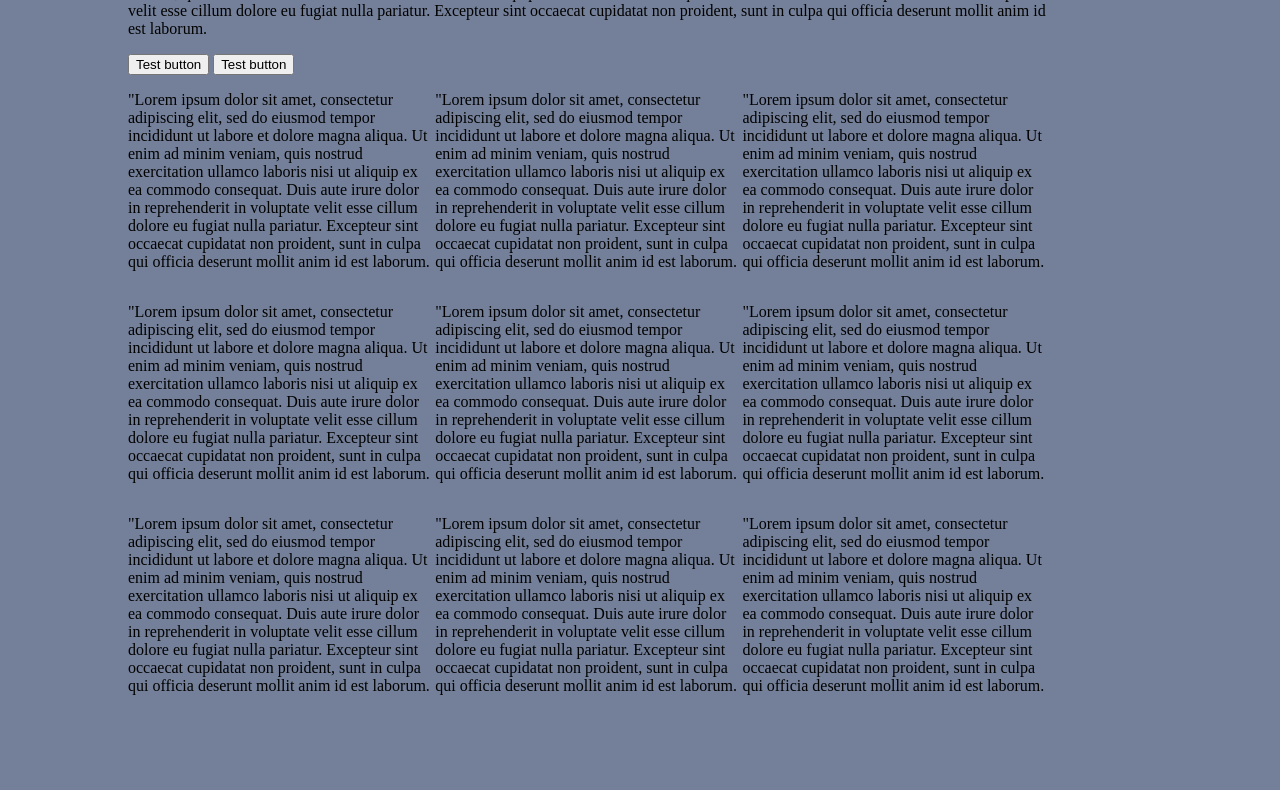
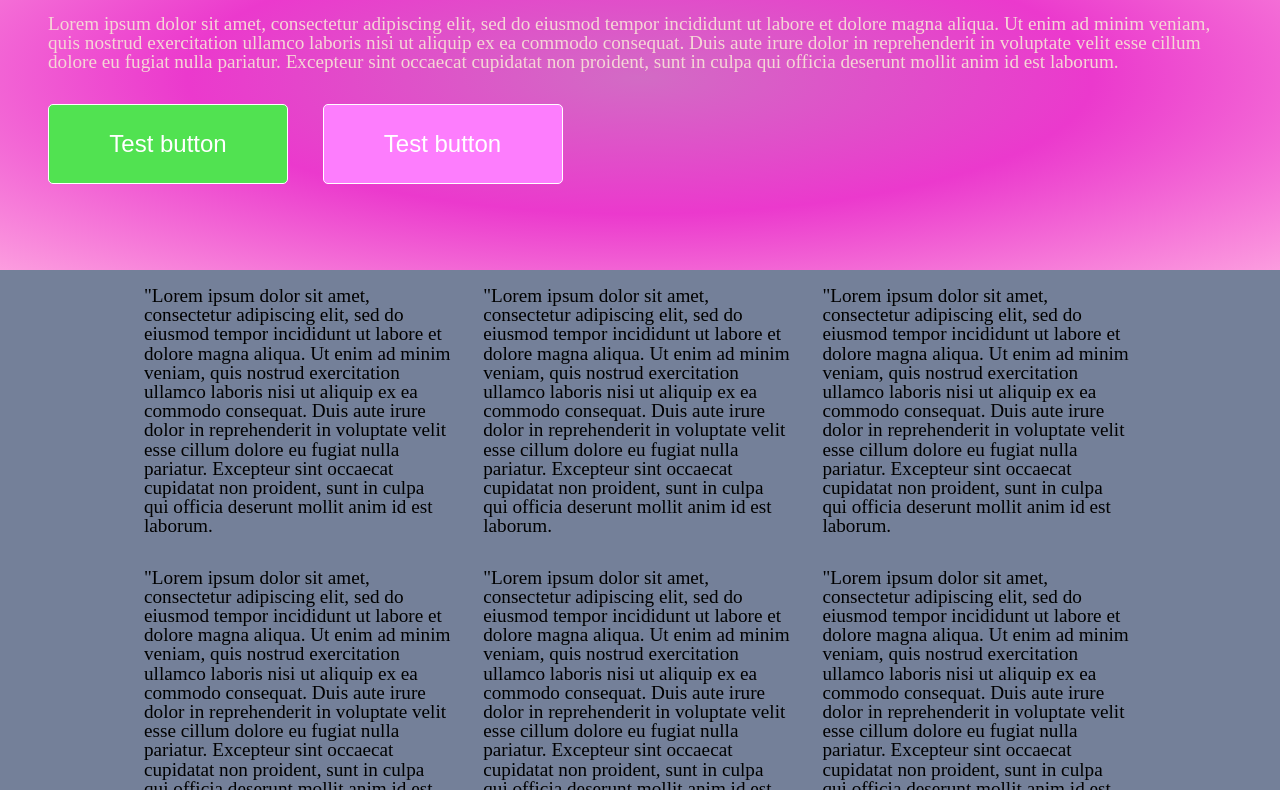
Before and after one commit to gigapets/landing2, a plain HTML site: page index.html in a window 1280 px wide. Shown: the part 114-904 px from the top of the page. Before the commit the page ends 825 px from the top, so only its background shows below. Drawn offline with Linux system fonts and the light colour scheme.

Commit message:
created header space and temp styled it added in buttons for top styles

```diff
--- a/Design/index.css
+++ b/Design/index.css
@@ -1,15 +1,95 @@
-/*body/containers*/
+/*css reset*/
+/* http://meyerweb.com/eric/tools/css/reset/
+   v2.0 | 20110126
+   License: none (public domain)
+*/
+
+html, body, div, span, applet, object, iframe,
+h1, h2, h3, h4, h5, h6, p, blockquote, pre,
+a, abbr, acronym, address, big, cite, code,
+del, dfn, em, img, ins, kbd, q, s, samp,
+small, strike, strong, sub, sup, tt, var,
+b, u, i, center,
+dl, dt, dd, ol, ul, li,
+fieldset, form, label, legend,
+table, caption, tbody, tfoot, thead, tr, th, td,
+article, aside, canvas, details, embed,
+figure, figcaption, footer, header, hgroup,
+menu, nav, output, ruby, section, summary,
+time, mark, audio, video {
+margin: 0;
+padding: 0;
+border: 0;
+font-size: 100%;
+font: inherit;
+vertical-align: baseline;
+}
+/* HTML5 display-role reset for older browsers */
+article, aside, details, figcaption, figure,
+footer, header, hgroup, menu, nav, section {
+display: block;
+}
+body {
+line-height: 1;
+}
+ol, ul {
+list-style: none;
+}
+blockquote, q {
+quotes: none;
+}
+blockquote:before, blockquote:after,
+q:before, q:after {
+content: '';
+content: none;
+}
+table {
+border-collapse: collapse;
+border-spacing: 0;
+}
+
+/*body and containers*/
 .container{
-    width: 80%;
-    margin: 0 auto;
+    width: 100%;
     background-color: #748099;
     display: flex;
     flex-wrap: wrap;
+    font-size: 10px;
+}
+.container h1{
+    font-size: 3rem;
+    padding: 1rem;
+}
+.container p{
+    font-size: 1.2rem;
+    padding: 1rem;
+}
+.container button{
+    height: 5rem;
+    width: 15rem;
+    border-radius: 5px;
+    padding: 1rem;
+    margin: 1rem;
+    border: 1px solid white;
+    font-size: 1.5rem;
+    color: white;
+}
+#red{
+    background-color: rgb(253, 125, 253);
+}
+#green{
+    background-color: rgb(81, 226, 81) ;
 }
 .top-container{
-    width: 90%;
+    width: 100%;
+    height: 20rem;
+    background-image: radial-gradient(rgba(241, 100, 211, 0.753), rgb(235, 57, 205), rgb(252, 157, 223)) ;/*url('../Assets/pinkPic.jpg');*/
+    padding: 2rem;
+    color: rgb(245, 214, 214);
 }
 .container2{
+    width: 80%;
+    margin: 0 auto;
     display: flex;
     flex-wrap: wrap;
 }
--- a/index.html
+++ b/index.html
@@ -3,14 +3,15 @@
 <head>
 <title>Gigapets</title>
 <link rel="stylesheet" href="Design/index.css">
+<link rel="icon" href="Assets/Cute Cartoon Animals 23.jpg" type="image/x-icon">
 </head>
 
 <body class= "container">
     <header class="top-container">
         <h1>Gigapets</h1>
         <p>Lorem ipsum dolor sit amet, consectetur adipiscing elit, sed do eiusmod tempor incididunt ut labore et dolore magna aliqua. Ut enim ad minim veniam, quis nostrud exercitation ullamco laboris nisi ut aliquip ex ea commodo consequat. Duis aute irure dolor in reprehenderit in voluptate velit esse cillum dolore eu fugiat nulla pariatur. Excepteur sint occaecat cupidatat non proident, sunt in culpa qui officia deserunt mollit anim id est laborum.</p>
-        <button>Test button</button>
-        <button>Test button</button>
+        <button id = 'green'>Test button</button>
+        <button id='red'>Test button</button>
     </header>
 
     <section class = "container2">
```
Also changed, not shown: Assets/Cute Cartoon Animals 23.jpg (added), Assets/pinkPic.jpg (added).
